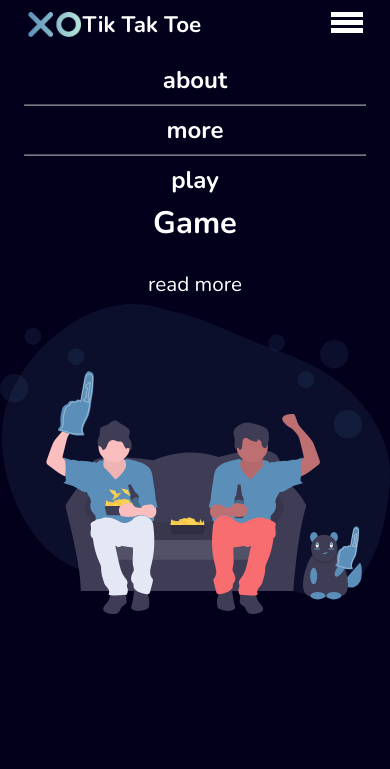
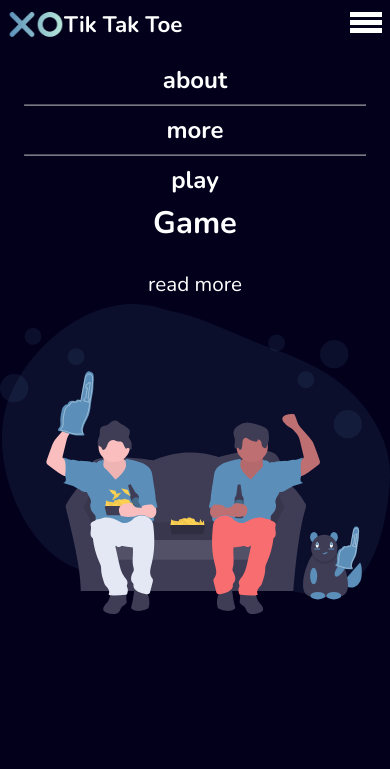
Before and after one commit to 6Lamor9/lamoretictactoe.io, a plain HTML site: page index.html in a window 390 px wide. Shown: the top 769 px of the page. Drawn offline with nearby package versions, Linux system fonts and the light colour scheme.

Commit message:
Update style.css

```diff
--- a/style.css
+++ b/style.css
@@ -344,11 +344,11 @@ footer {
         display: none;
     }
     .navright {
-        width: 25%;
+        width: 15%;
         /* margin-right: 1rem; */
     }
     .navleft {
-        width: 65%;
+        width: 85%;
         /* margin-left: 1rem; */
     }
     .mainu-toogle {
```
